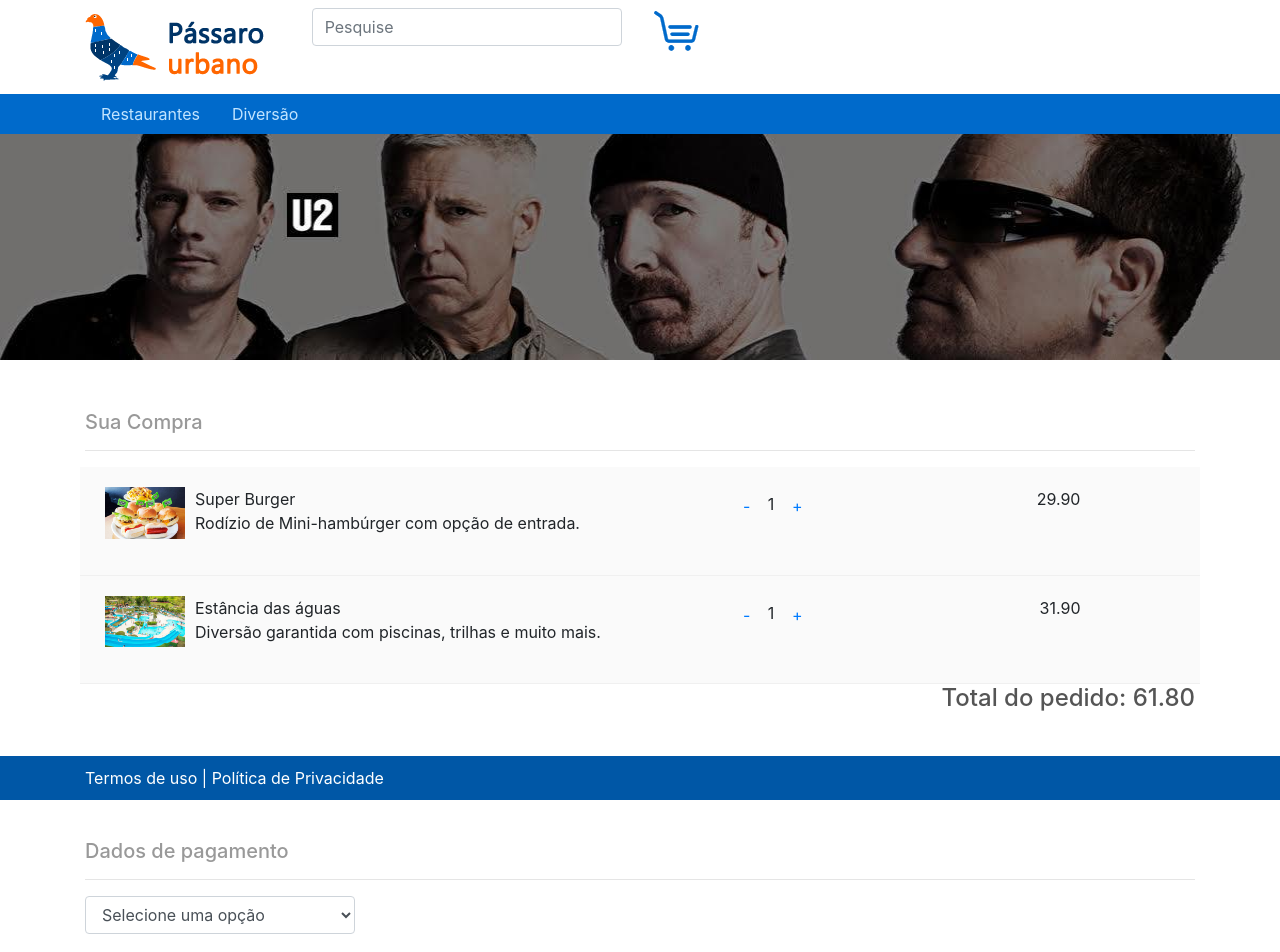
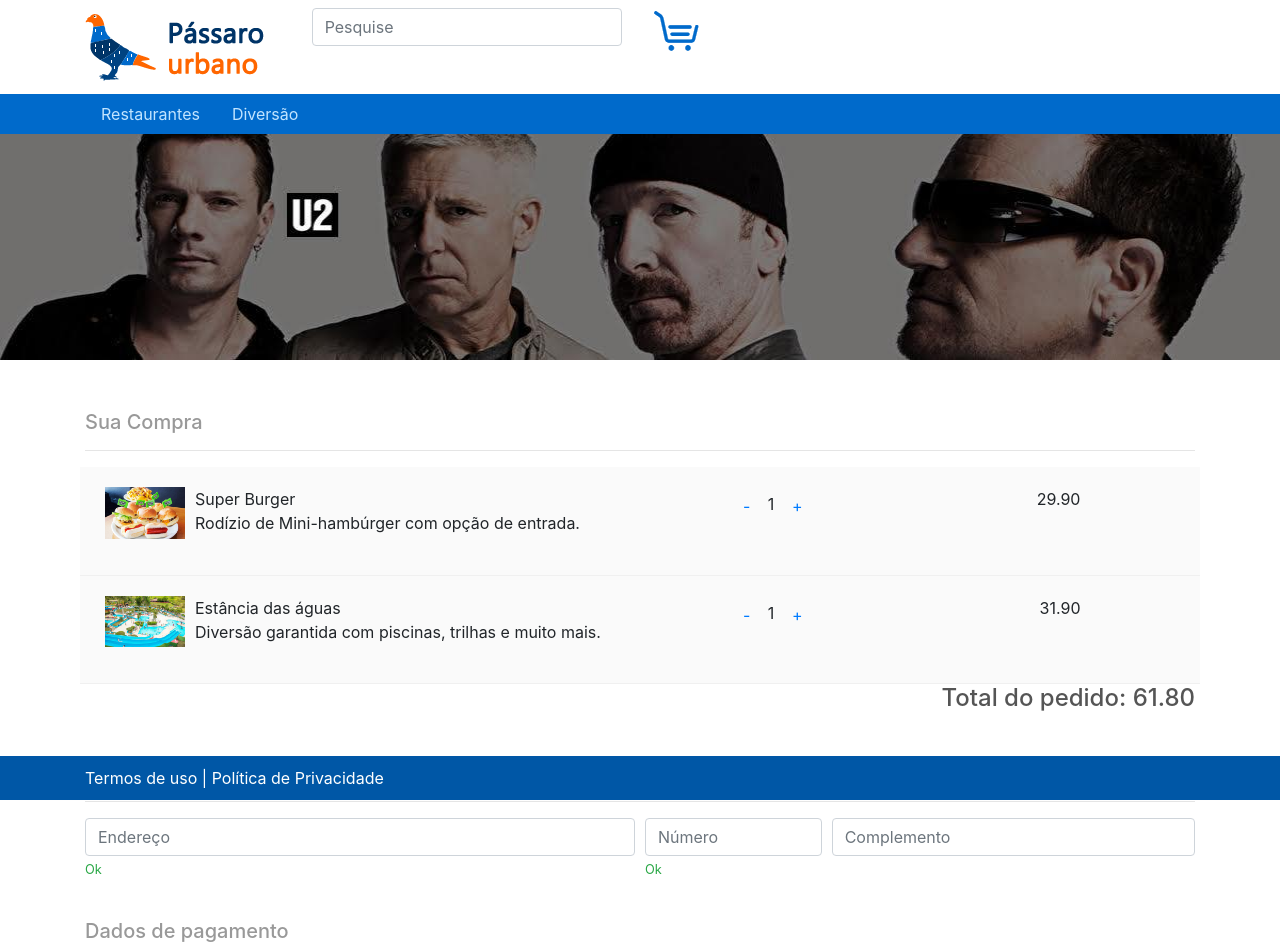
Before and after one commit to AlvaroPotel/academic-urban-bird, an Angular app in the folder urbanbird/: page /ordem-compra in a window 1280 px wide. Shown: the top 952 px of the page. Built offline with nearby package versions, Linux system fonts and the light colour scheme.

Commit message:
Start Work with ReactiveFormsModule

```diff
--- a/urbanbird/src/app/app.module.ts
+++ b/urbanbird/src/app/app.module.ts
@@ -17,7 +17,7 @@ import { OndeFicaComponent } from './oferta/onde-fica/onde-fica.component';
 import { DescricaoReduzida } from './util/descricao-reduzida.pipe';
 import { OrdemCompraComponent } from './ordem-compra/ordem-compra.component';
 import { OrdemCompraSucessoComponent } from './ordem-compra-sucesso/ordem-compra-sucesso.component';
-import { FormsModule } from '@angular/forms';
+import { FormsModule, ReactiveFormsModule } from '@angular/forms';
 
 @NgModule({
   declarations: [
@@ -37,7 +37,7 @@ import { FormsModule } from '@angular/forms';
   imports: [
     BrowserModule,
     HttpModule,
-    FormsModule,
+    ReactiveFormsModule,
     RouterModule.forRoot(ROUTES)
   ],
   providers: [{ provide: LOCALE_ID, useValue: 'pt-Br' }],
--- a/urbanbird/src/app/ordem-compra/ordem-compra.component.html
+++ b/urbanbird/src/app/ordem-compra/ordem-compra.component.html
@@ -1,6 +1,6 @@
 <div class="container">
   <div class="ordem-compra">
-    <form novalidate #formulario="ngForm" (ngSubmit)="confirmarCompra(formulario)">
+    <form [formGroup]="formulario" novalidate (ngSubmit)="confirmarCompra()">
 
       <h5>Sua Compra</h5>
       <hr />
@@ -62,28 +62,24 @@
       </div>
       <br />
 
+      <h5>Dados de entrega</h5>
+      <hr />
 
       <div class="form-row">
 
         <div class="form-group col-md-6">
-          <input type="text" class="form-control" placeholder="Endereço" autocomplete="off" minlength="5" required
-            ngModel name="endereco" #inputEndereco="ngModel">
-          <small *ngIf="inputEndereco.valid" class="form-text text-success">Ok</small>
-          <small *ngIf="!inputEndereco.valid && inputEndereco.touched" class="form-text text-danger">Número
-            inválido</small>
+          <input type="text" class="form-control" placeholder="Endereço" autocomplete="off" formControlName="endereco">
+          <small class="form-text text-success">Ok</small>
         </div>
 
         <div class="form-group col-md-2">
-          <input type="text" class="form-control" placeholder="Número" autocomplete="off" minlength="1" required ngModel
-            name="numero" #inputNumero="ngModel">
-          <small *ngIf="inputNumero.valid" class="form-text text-success">Ok</small>
-          <small *ngIf="!inputNumero.valid && inputNumero.touched" class="form-text text-danger">Endereço
-            inválido</small>
+          <input type="text" class="form-control" placeholder="Número" autocomplete="off" formControlName="numero">
+          <small class="form-text text-success">Ok</small>
         </div>
 
         <div class="form-group col-md-4">
-          <input type="text" class="form-control" placeholder="Complemento" autocomplete="off" ngModel
-            name="complemento">
+          <input type="text" class="form-control" placeholder="Complemento" autocomplete="off"
+            formControlName="complemento">
         </div>
 
       </div>
@@ -95,16 +91,12 @@
       <div class="form-row">
 
         <div class="form-group col-md-3">
-          <select class="form-control" ngModel name="formaPagamento"
-          required #formaPagamento="ngModel">
+          <select class="form-control" formControlName="formaPagamento">
             <option value="">Selecione uma opção</option>
             <option value="dinheiro">Dinheiro</option>
             <option value="debito">Débito</option>
           </select>
-          <small *ngIf="formaPagamento.valid" class="form-text text-success">Ok</small>
-          <small *ngIf="!formaPagamento.valid && formaPagamento.touched" class="form-text text-danger">Forma de
-            Pagamento
-            inválido</small>
+          <small class="form-text text-success">Ok</small>
         </div>
       </div>
 
--- a/urbanbird/src/app/ordem-compra/ordem-compra.component.ts
+++ b/urbanbird/src/app/ordem-compra/ordem-compra.component.ts
@@ -1,7 +1,8 @@
-import { Component, OnInit, ViewChild } from '@angular/core';
-import { NgForm } from '@angular/forms';
-import { OrdemCompraService } from 'app/ordem-compra.service';
-import { Pedido } from 'app/shared/pedido.model';
+import { Component, OnInit } from '@angular/core';
+import { FormControl, FormGroup, Validators } from '@angular/forms';
+import { min } from 'rxjs/operator/min';
+import { OrdemCompraService } from '../ordem-compra.service'
+import { Pedido } from '../shared/pedido.model'
 
 @Component({
   selector: 'app-ordem-compra',
@@ -11,27 +12,21 @@ import { Pedido } from 'app/shared/pedido.model';
 })
 export class OrdemCompraComponent implements OnInit {
 
-  @ViewChild('formulario') public f: NgForm
-
-  public idPedidoCompra: number
+  public formulario: FormGroup = new FormGroup({
+    'endereco': new FormControl(null, [Validators.required, Validators.minLength(3), Validators.maxLength(120)]),
+    'numero': new FormControl(null, [Validators.required, Validators.minLength(1), Validators.maxLength(20)]),
+    'complemento': new FormControl(null),
+    'formaPagamento': new FormControl(null, [Validators.required]),
+  })
 
   constructor(private ordemCompraService: OrdemCompraService) { }
 
   ngOnInit() {
+
   }
 
   public confirmarCompra(): void {
-    console.log(this.f)
-    let pedido: Pedido = new Pedido(
-      this.f.value.endereco,
-      this.f.value.numero,
-      this.f.value.complemento,
-      this.f.value.formaPagamento
-    )
-    this.ordemCompraService.efetivarCompra(pedido)
-      .subscribe((idPedido: number) => {
-        this.idPedidoCompra = idPedido
-      })
+    console.log(this.formulario);
+
   }
-
 }
```
Also changed, not shown: urbanbird/banco-de-dados.json (+7 -0 lines).
